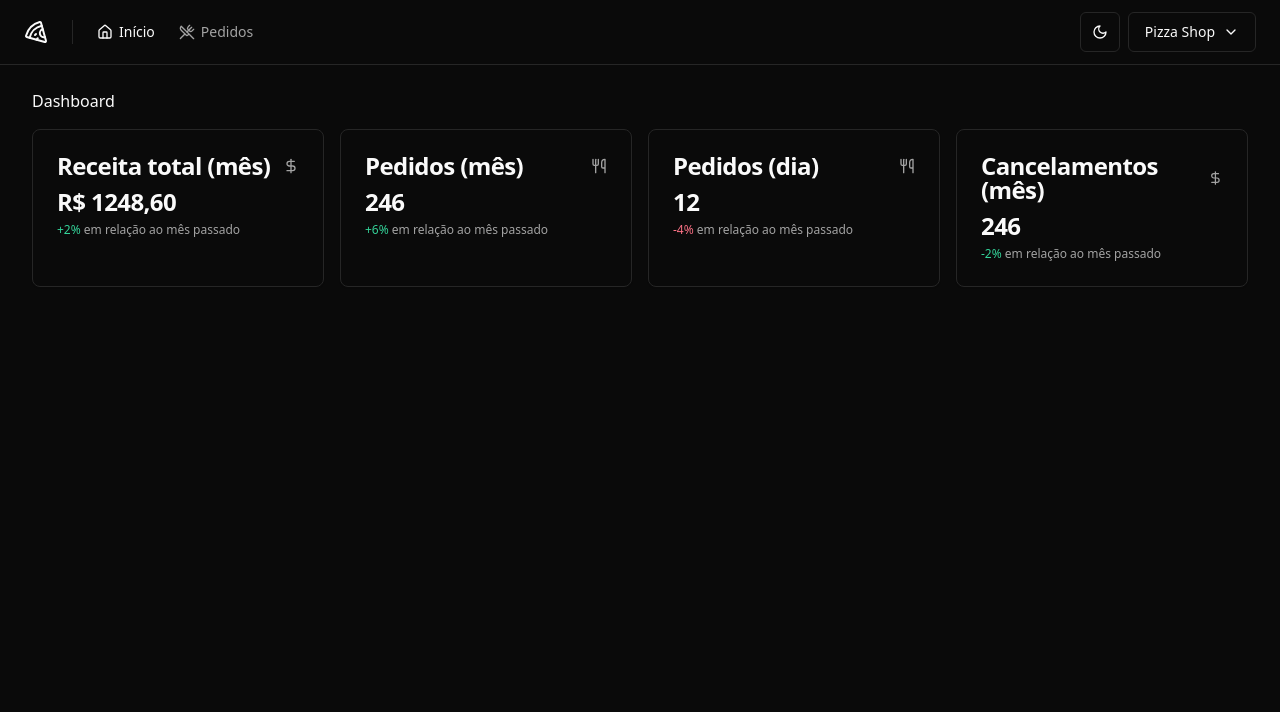
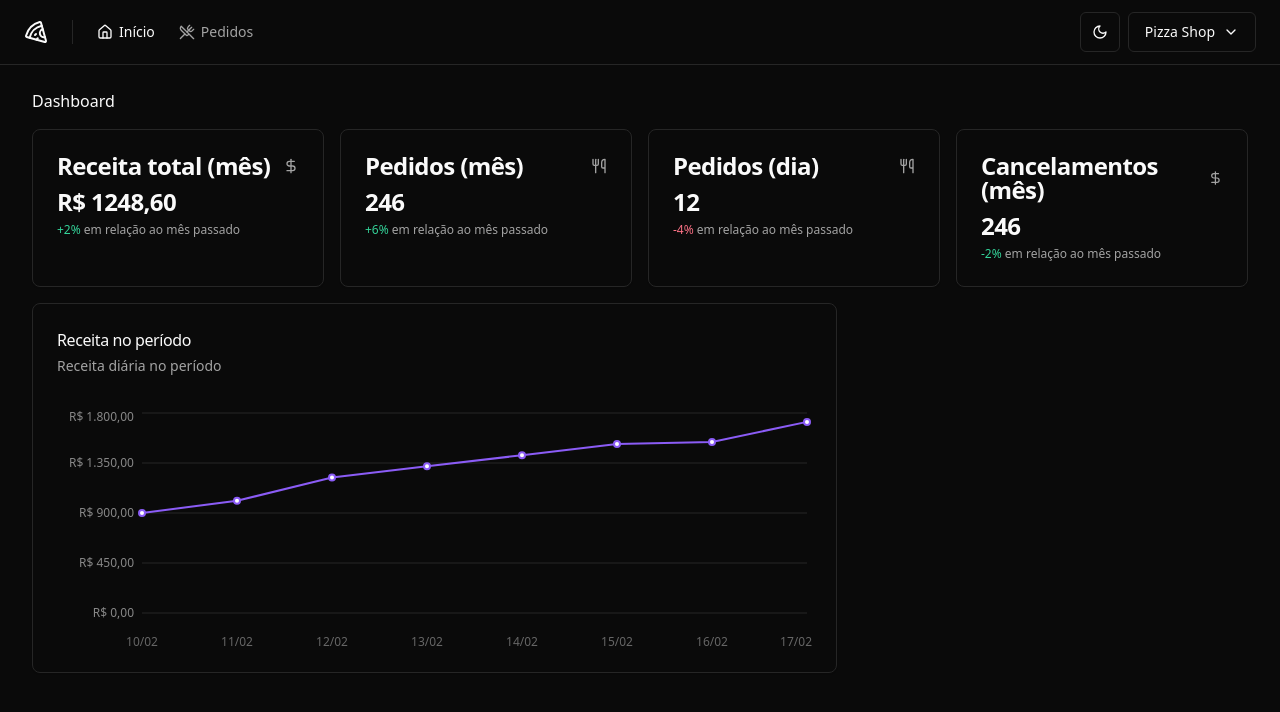
Before and after one commit to antoniojpsalves/pizzashop, a React (Vite) app: page / in a window 1280 px wide. Shown: the top 712 px of the page. Built offline with nearby package versions, Linux system fonts and the light colour scheme.

Commit message:
:sparkles: feat: revenue chart

```diff
--- a/package.json
+++ b/package.json
@@ -27,6 +27,7 @@
     "react-helmet-async": "^2.0.5",
     "react-hook-form": "^7.54.2",
     "react-router-dom": "^6.28.0",
+    "recharts": "^2.15.1",
     "sonner": "^1.7.4",
     "sort-by": "^1.2.0",
     "tailwind-merge": "^2.5.4",
--- a/src/pages/app/dashboard/dashboard.tsx
+++ b/src/pages/app/dashboard/dashboard.tsx
@@ -4,6 +4,7 @@ import { DayOrdersAmountCard } from './day-orders-amount-card'
 import { MonthCanceledOrdersAmountCard } from './month-canceled-orders-amount-card'
 import { MonthOrdersAmountCard } from './month-orders-amount-card'
 import { MonthRevenueCard } from './month-revenue-card'
+import { RevenueChart } from './revenue-chart'
 
 export function Dashboard() {
   return (
@@ -18,6 +19,10 @@ export function Dashboard() {
           <DayOrdersAmountCard />
           <MonthCanceledOrdersAmountCard />
         </div>
+
+        <div className="grid grid-cols-9 gap-4">
+          <RevenueChart />
+        </div>
       </div>
     </>
   )
--- /dev/null
+++ b/src/pages/app/dashboard/revenue-chart.tsx
@@ -0,0 +1,69 @@
+import {
+  CartesianGrid,
+  Line,
+  LineChart,
+  ResponsiveContainer,
+  XAxis,
+  YAxis,
+} from 'recharts'
+import colors from 'tailwindcss/colors'
+
+import {
+  Card,
+  CardContent,
+  CardDescription,
+  CardHeader,
+  CardTitle,
+} from '@/components/ui/card'
+
+const mockData = [
+  { date: '10/02', revenue: 900 },
+  { date: '11/02', revenue: 1010 },
+  { date: '12/02', revenue: 1220 },
+  { date: '13/02', revenue: 1320 },
+  { date: '14/02', revenue: 1420 },
+  { date: '15/02', revenue: 1520 },
+  { date: '16/02', revenue: 1540 },
+  { date: '17/02', revenue: 1720 },
+]
+
+export function RevenueChart() {
+  return (
+    <Card className="col-span-6">
+      <CardHeader className="flex-row items-center justify-between pb-8">
+        <div className="space-y-1">
+          <CardTitle className="text-base font-medium">
+            Receita no período
+          </CardTitle>
+          <CardDescription>Receita diária no período</CardDescription>
+        </div>
+      </CardHeader>
+      <CardContent>
+        <ResponsiveContainer width="100%" height={240}>
+          <LineChart data={mockData} style={{ fontSize: 12 }}>
+            <XAxis dataKey="date" tickLine={false} axisLine={false} dy={16} />
+            <YAxis
+              stroke="#888"
+              axisLine={false}
+              tickLine={false}
+              width={80}
+              tickFormatter={(value: number) =>
+                value.toLocaleString('pt-BR', {
+                  style: 'currency',
+                  currency: 'BRL',
+                })
+              }
+            />
+            <CartesianGrid vertical={false} className="stroke-muted" />
+            <Line
+              type="linear"
+              strokeWidth={2}
+              dataKey="revenue"
+              stroke={colors.violet['500']}
+            />
+          </LineChart>
+        </ResponsiveContainer>
+      </CardContent>
+    </Card>
+  )
+}
```
Also changed, not shown: 1 other file (tests, documents, lock files or other folders).
